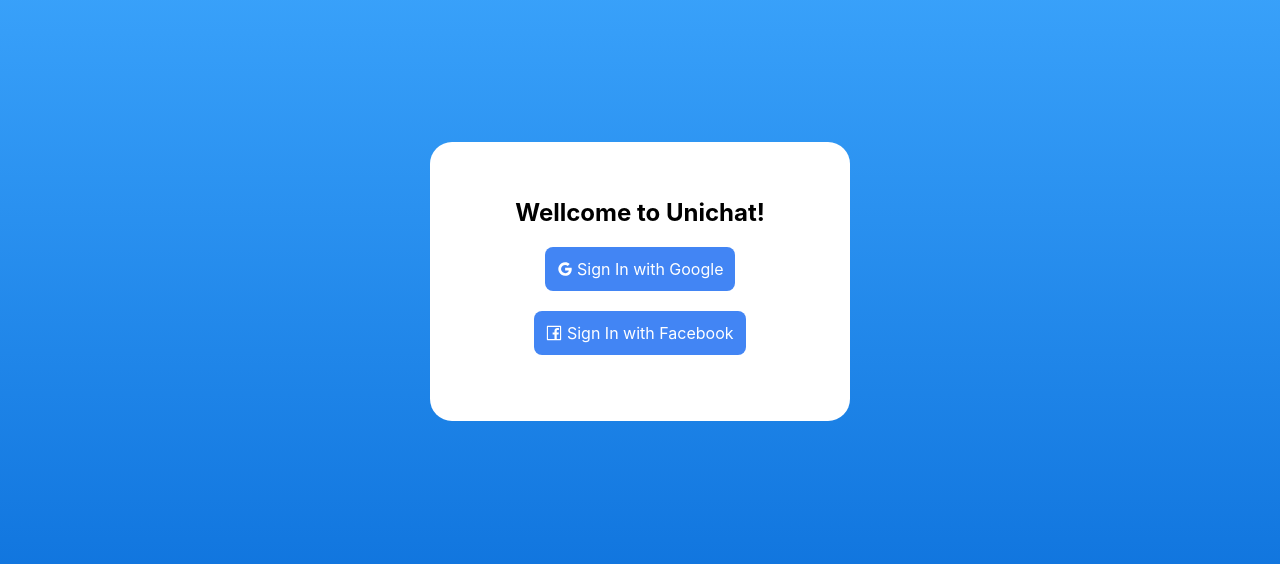
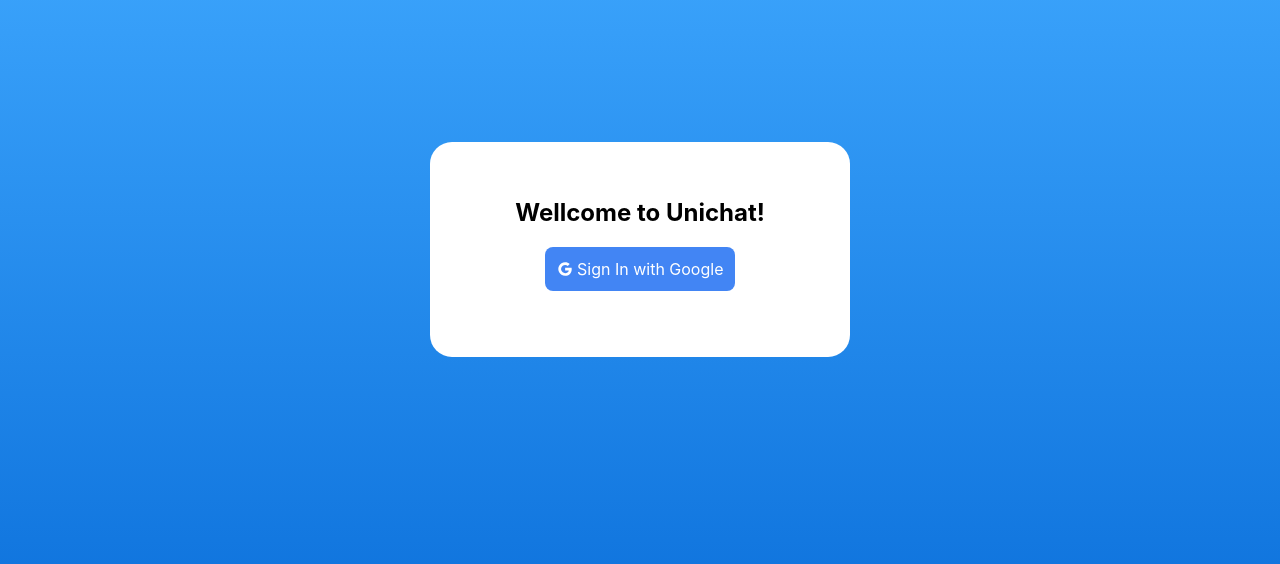
Before and after one commit to kim-ensu/react-app-unichat, a React (Create React App) app: page / in a window 1280 px wide. Shown: the part 114-678 px from the top of the page. Built offline with nearby package versions, Linux system fonts and the light colour scheme.

Commit message:
Remove facebook sing in, cause facebook developers blocked for ru

```diff
--- a/src/components/Login.js
+++ b/src/components/Login.js
@@ -1,5 +1,5 @@
 import React from "react";
-import { GoogleOutlined, FacebookOutlined } from "@ant-design/icons";
+import { GoogleOutlined } from "@ant-design/icons";
 
 function Login() {
   return (
@@ -9,11 +9,6 @@
         <div className="login-button google">
           <GoogleOutlined /> Sign In with Google
         </div>
-        <br />
-        <br />
-        <div className="login-button google">
-          <FacebookOutlined /> Sign In with Facebook
-        </div>
       </div>
     </div>
   );
```
